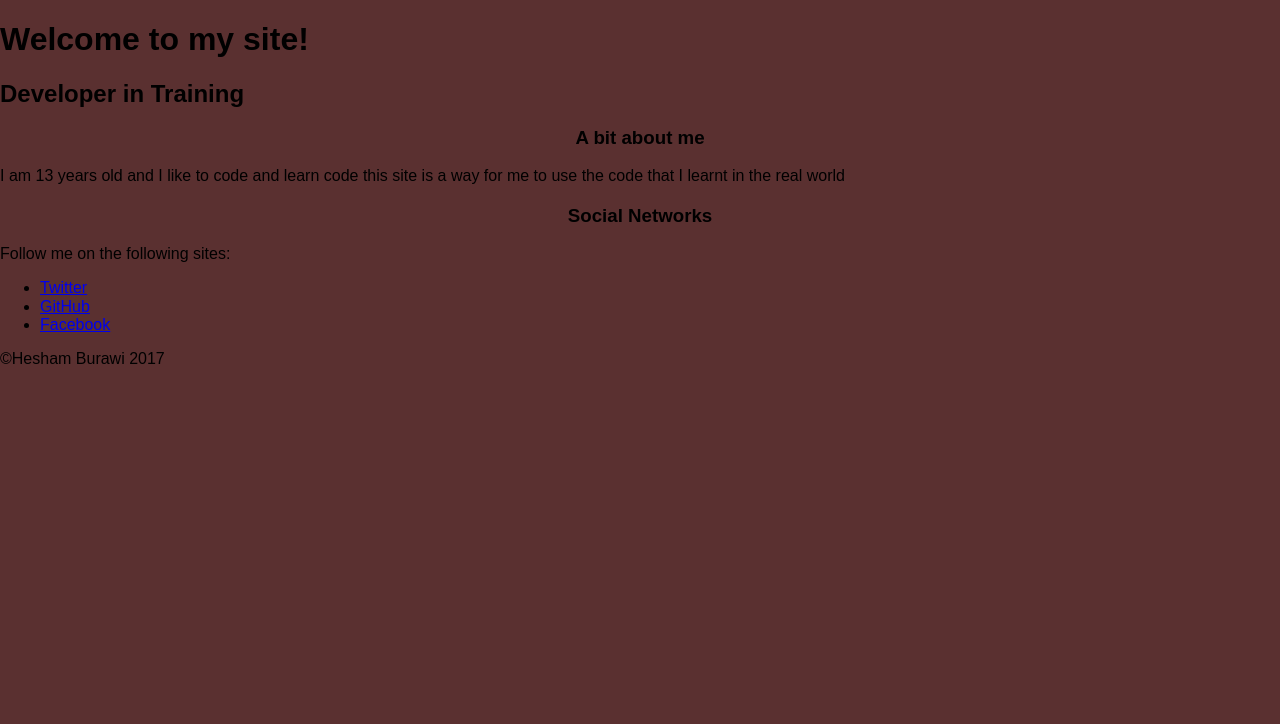
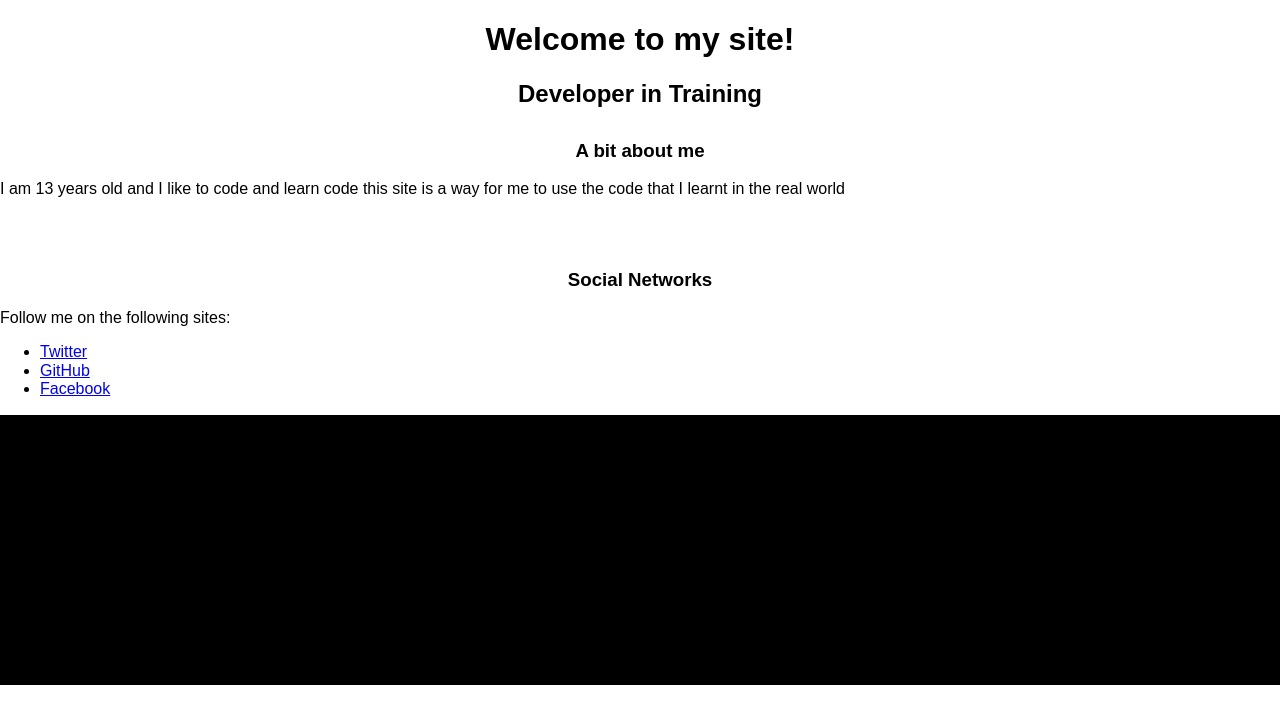
Before and after one commit to Hesham-Burawi/hesham-burawi.github.io, a plain HTML site: page index.html in a window 1280 px wide. Drawn offline with nearby package versions, Linux system fonts and the light colour scheme; a script that the page names is missing.

Commit message:
Added favicons and modified css

```diff
--- a/css/main.css
+++ b/css/main.css
@@ -1,9 +1,11 @@
-.heading{
+.intro{
     text-align: center;
-    background-color: #d4bdbd
+    background-color: ;
+    color: black;
+    height: 100px;
 }
 body{
-    background-color: #5a3030;
+    background-color: ;
 }
 .about h3{
     text-align: center;
@@ -11,3 +13,11 @@ body{
 .social h3{
     text-align:center;
 }
+.footer{
+    background-color: black;
+    color:black;
+    height: 270px;
+}
+.about{
+    margin-bottom: 70px;
+}
```
Also changed, not shown: browserconfig.xml (added, +9 -0 lines), android-chrome-144x144.png (added), apple-touch-icon.png (added), favicon-16x16.png (added), favicon-32x32.png (added), favicon.ico (added), favicon.png (deleted), manifest.json (added), mstile-150x150.png (added), safari-pinned-tab.svg (added).
